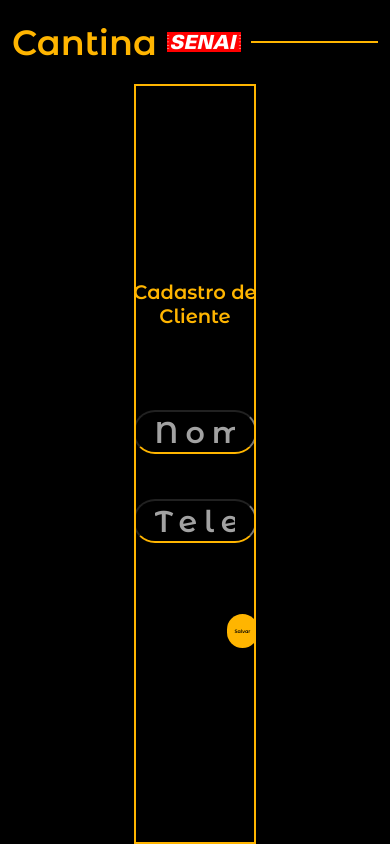
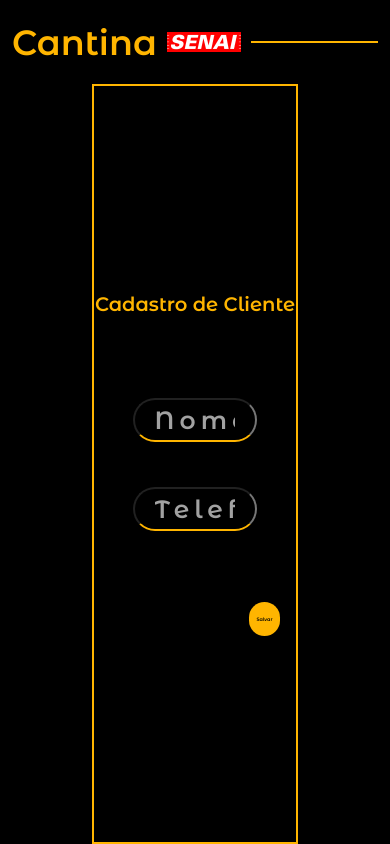
Before and after one commit to GiPaiva/TCC_Cantina, a React (Create React App) app: page /cadastro in a window 390 px wide. Built offline with nearby package versions, Linux system fonts and the light colour scheme.

Commit message:
DOC 1 ListProd

```diff
--- a/src/pages/Cardapio/index.js
+++ b/src/pages/Cardapio/index.js
@@ -1,6 +1,6 @@
 import React, { useEffect, useState } from 'react';
 
-
+// Componente dos Produtos
 import Salgados from '../../ui/components/Produtos/Esquerda/Salgados.js';
 import Lanches from '../../ui/components/Produtos/Direita/Lanches.js';
 import Pasteis from '../../ui/components/Produtos/Esquerda/Pasteis.js';
@@ -15,7 +15,6 @@ import Bebidas from '../../ui/components/Produtos/Esquerda/Bebidas.js';
 
 // Importação do componente Header, junto da estilização cardapio.css e responsivo.css.
 import '../../ui/styles/Cardapio.css';
-
 
 function Cardapio(){
   // Define dois estados iniciais: 'dados' é indefinido e 'carregado' é false.
@@ -43,6 +42,7 @@ function Cardapio(){
       pegaTodosProdutos();// Executa a função 'pegaTodosProdutos' definida anteriormente.
   }, []);
 
+  // O código retorna o que será renderizado no componente, assim que 'dados' for atualizado e 'carregado' forem alterado para true.
   if (carregado) {
       return (
         <div>
--- a/src/pages/ListProd/ListProd.js
+++ b/src/pages/ListProd/ListProd.js
@@ -20,7 +20,7 @@ import PratosProntos from '../../ui/components/ProdutosEdit/Esquerda/PratosPront
 import PorKilo from '../../ui/components/ProdutosEdit/Direita/PorQuilo.js';
 import Bebidas from '../../ui/components/ProdutosEdit/Esquerda/Bebidas.js';
 
-// Importação do componente Header, junto da estilização cardapio.css e responsivo.css
+// Importação da estilização cardapio.css
 import '../../ui/styles/Cardapio.css';
 import { Link } from 'react-router-dom';
 import { useParams } from 'react-router-dom';
@@ -39,6 +39,7 @@ function Cardapio(){
   });
 
 
+  // Define uma função assíncrona 'pegaTodosProdutos' que busca dados da API usando o fetch.
   async function pegaTodosProdutos() {
     let response = await fetch('https://api-cantina-production.up.railway.app/api/produtos?key=1363dc7316d70ecf0803a4bd24ac15ab', {
         method: 'GET',
@@ -49,12 +50,14 @@ function Cardapio(){
     });
     let data = await response.json();
     console.log(data);
-      setUserDados(data);
+    // Atualiza o estado 'dados' com os dados da API recebidos e muda o estado 'carregado' para true.
+    setDados(data);
     setCarregado(true);
 }
 
+// Define um efeito que será executado uma vez, logo após a montagem do componente.
 useEffect(() => {
-      pegaTodosProdutos();
+    pegaTodosProdutos();// Executa a função 'pegaTodosProdutos' definida anteriormente.
 }, []);
 
   const handleInput=(e)=>{
--- a/src/ui/styles/Cadastro.css
+++ b/src/ui/styles/Cadastro.css
@@ -51,8 +51,8 @@
     background-color: #000;
     border-bottom: 2px solid #FFB500;
     color: #ffffff;
-    font-size: 30px;
-    letter-spacing: 7px;
+    font-size: 25px;
+    letter-spacing: 5px;
     align-items: center;
     font-weight: 100;
 }
--- a/src/ui/styles/Cardapio.css
+++ b/src/ui/styles/Cardapio.css
@@ -195,7 +195,7 @@
     .card{
         border: 2px double #FFB500;
         margin: 10px 0 10px 0;
-        width: 90vw;
+        width: 220vw;
     }
     .page{
         font-size: 4vw;
```
Also changed, not shown: 1 other file (tests, documents, lock files or other folders). Lines whose indentation alone changed are shown as unchanged.
